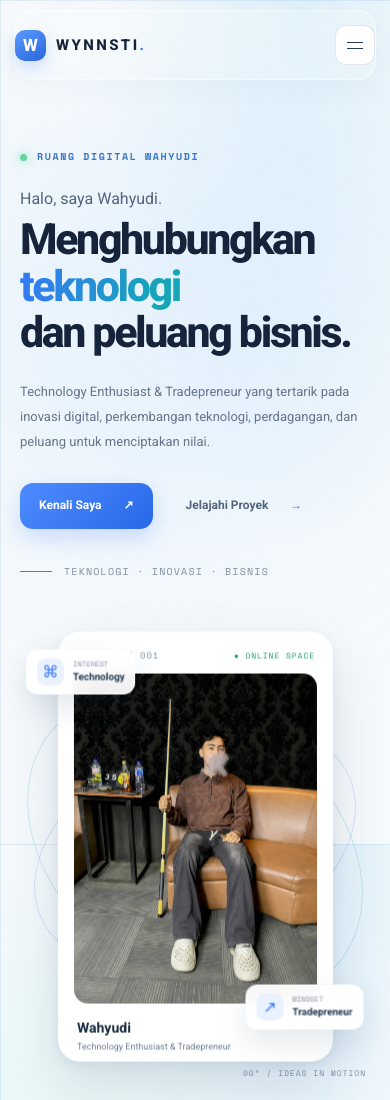
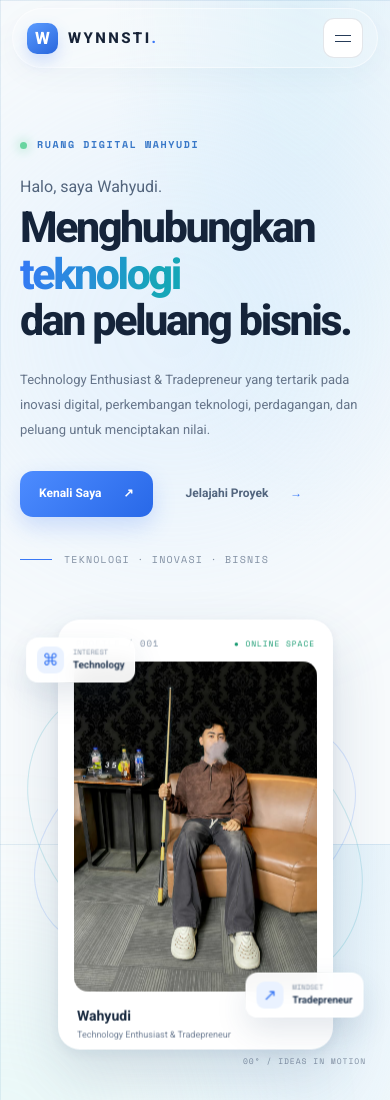
Before and after one commit to hemsinstitute-pdg11/wynnsti, a plain HTML site: page index.html in a window 390 px wide. Shown: the top 1100 px of the page. Drawn offline with nearby package versions, Linux system fonts and the light colour scheme.

Commit message:
Refine navbar into full rounded capsule without changing colors

```diff
--- a/styles.css
+++ b/styles.css
@@ -242,3 +242,35 @@ html{scroll-behavior:smooth}
   }
   .site-header.at-home{border-radius:18px}
 }
+
+/* Full capsule navbar geometry — retain the existing Wynnsti palette */
+.site-header{
+  width:calc(100% - 32px);
+  max-width:1320px;
+  min-height:64px;
+  height:64px;
+  padding:0 20px;
+  margin:10px auto 0;
+  border-radius:999px;
+  overflow:visible;
+  display:flex;
+  align-items:center;
+}
+.site-header.at-home{
+  border-radius:999px;
+}
+.site-header:not(.at-home){
+  border-radius:999px;
+}
+@media(max-width:680px){
+  .site-header{
+    width:calc(100% - 24px);
+    min-height:60px;
+    height:60px;
+    padding:0 14px;
+    margin:8px auto 0;
+    border-radius:999px;
+  }
+  .site-header.at-home{border-radius:999px}
+  .site-header:not(.at-home){border-radius:999px}
+}
```
